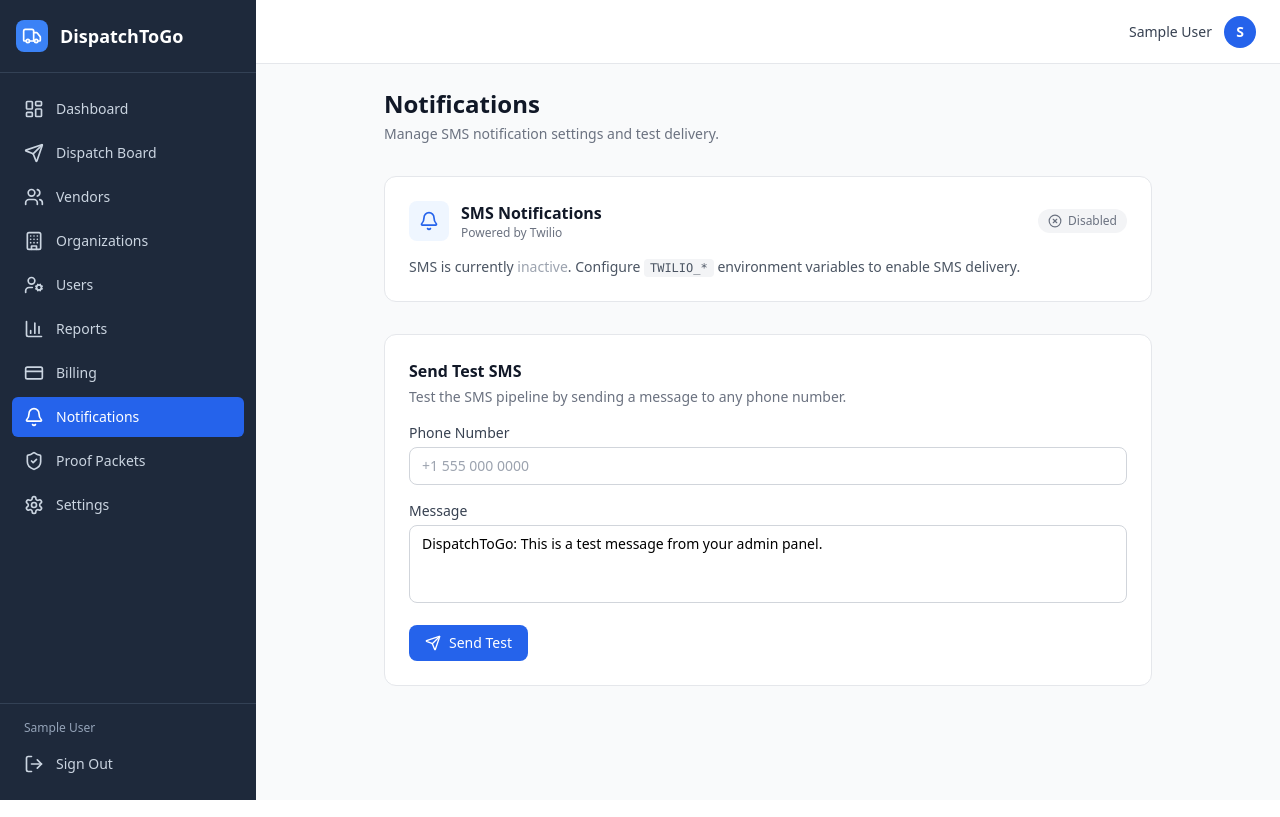
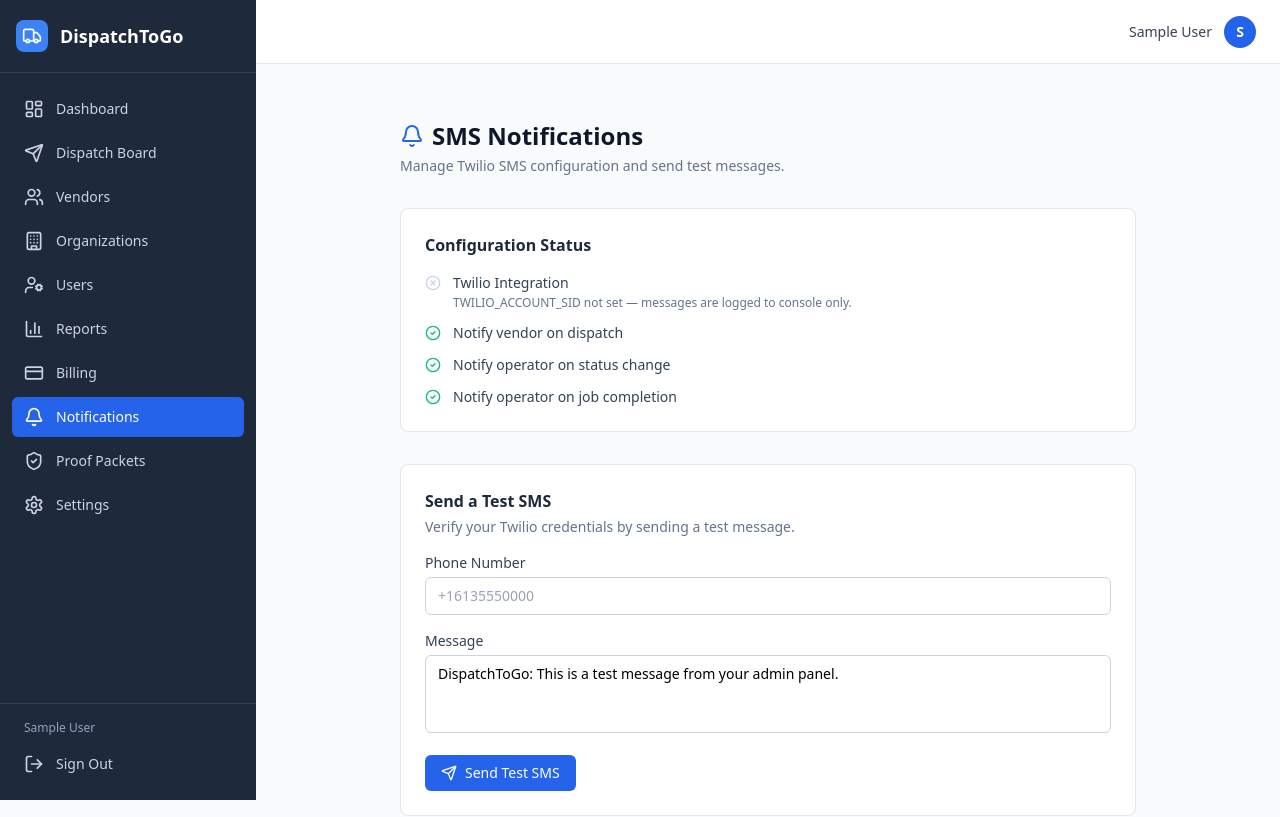
Before and after one commit to olegrumiancev/dispatchtogo, a Next.js app: page /app/admin/notifications in a window 1280 px wide. Shown: the top 817 px of the page. Built offline with nearby package versions, Linux system fonts and the light colour scheme; no server answers; sample sign-in values are in the browser's storage.

Commit message:
fix: update page.tsx with correct version

```diff
--- a/src/app/(app)/app/(dashboard)/admin/notifications/page.tsx
+++ b/src/app/(app)/app/(dashboard)/admin/notifications/page.tsx
@@ -60,83 +60,85 @@ export default function NotificationsPage() {
   }
 
   return (
-    <div className="max-w-3xl mx-auto space-y-8">
+    <div className="max-w-3xl mx-auto py-8 px-4 space-y-8">
+      {/* Header */}
       <div>
-        <h1 className="text-2xl font-bold text-gray-900">Notifications</h1>
-        <p className="text-sm text-gray-500 mt-1">
-          Manage SMS notification settings and test delivery.
+        <h1 className="text-2xl font-bold text-slate-900 flex items-center gap-2">
+          <Bell className="w-6 h-6 text-blue-600" />
+          SMS Notifications
+        </h1>
+        <p className="mt-1 text-sm text-slate-500">
+          Manage Twilio SMS configuration and send test messages.
         </p>
       </div>
 
-      {/* SMS Status Card */}
-      <div className="bg-white rounded-xl border border-gray-200 p-6 space-y-4">
-        <div className="flex items-center gap-3">
-          <div className="w-10 h-10 bg-blue-50 rounded-lg flex items-center justify-center">
-            <Bell className="w-5 h-5 text-blue-600" />
-          </div>
-          <div>
-            <h2 className="text-base font-semibold text-gray-900">SMS Notifications</h2>
-            <p className="text-xs text-gray-500">Powered by Twilio</p>
-          </div>
-          <div className="ml-auto">
-            {smsEnabled ? (
-              <span className="inline-flex items-center gap-1.5 text-xs font-medium text-emerald-700 bg-emerald-50 px-2.5 py-1 rounded-full">
-                <CheckCircle2 className="w-3.5 h-3.5" />
-                Enabled
-              </span>
-            ) : (
-              <span className="inline-flex items-center gap-1.5 text-xs font-medium text-gray-500 bg-gray-100 px-2.5 py-1 rounded-full">
-                <XCircle className="w-3.5 h-3.5" />
-                Disabled
-              </span>
-            )}
-          </div>
+      {/* Configuration Status */}
+      <section className="rounded-lg border border-slate-200 bg-white p-6">
+        <h2 className="text-base font-semibold text-slate-800 mb-4">
+          Configuration Status
+        </h2>
+        <div className="space-y-3">
+          <StatusRow
+            label="Twilio Integration"
+            enabled={smsEnabled}
+            description={
+              smsEnabled
+                ? "Credentials detected — SMS will be delivered via Twilio."
+                : "TWILIO_ACCOUNT_SID not set — messages are logged to console only."
+            }
+          />
+          <StatusRow
+            label="Notify vendor on dispatch"
+            enabled={NOTIFICATION_SETTINGS.notifyVendorOnDispatch}
+          />
+          <StatusRow
+            label="Notify operator on status change"
+            enabled={NOTIFICATION_SETTINGS.notifyOperatorOnStatusChange}
+          />
+          <StatusRow
+            label="Notify operator on job completion"
+            enabled={NOTIFICATION_SETTINGS.notifyOperatorOnCompletion}
+          />
         </div>
-
-        <div className="text-sm text-gray-600 space-y-1">
-          <p>
-            SMS is currently{" "}
-            <span className={smsEnabled ? "text-emerald-600 font-medium" : "text-gray-400 font-medium"}>
-              {smsEnabled ? "active" : "inactive"}
-            </span>
-            . Configure{" "}
-            <code className="text-xs bg-gray-100 px-1.5 py-0.5 rounded font-mono">TWILIO_*</code>{" "}
-            environment variables to enable SMS delivery.
-          </p>
-        </div>
-      </div>
+      </section>
 
       {/* Test SMS */}
-      <div className="bg-white rounded-xl border border-gray-200 p-6">
-        <h2 className="text-base font-semibold text-gray-900 mb-1">Send Test SMS</h2>
-        <p className="text-sm text-gray-500 mb-4">
-          Test the SMS pipeline by sending a message to any phone number.
+      <section className="rounded-lg border border-slate-200 bg-white p-6">
+        <h2 className="text-base font-semibold text-slate-800 mb-1">
+          Send a Test SMS
+        </h2>
+        <p className="text-sm text-slate-500 mb-4">
+          Verify your Twilio credentials by sending a test message.
         </p>
 
         <form onSubmit={handleSendTest} className="space-y-4">
           <div>
-            <label className="block text-sm font-medium text-gray-700 mb-1">
+            <label className="block text-sm font-medium text-slate-700 mb-1">
               Phone Number
             </label>
             <input
               type="tel"
               value={form.phone}
-              onChange={(e) => setForm((p) => ({ ...p, phone: e.target.value }))}
-              placeholder="+1 555 000 0000"
-              className="w-full border border-gray-300 rounded-lg px-3 py-2 text-sm focus:outline-none focus:ring-2 focus:ring-blue-500"
+              onChange={(e) =>
+                setForm((p) => ({ ...p, phone: e.target.value }))
+              }
+              placeholder="+16135550000"
+              className="w-full border border-slate-300 rounded-md px-3 py-2 text-sm focus:outline-none focus:ring-2 focus:ring-blue-500"
               required
             />
           </div>
 
           <div>
-            <label className="block text-sm font-medium text-gray-700 mb-1">
+            <label className="block text-sm font-medium text-slate-700 mb-1">
               Message
             </label>
             <textarea
               value={form.message}
-              onChange={(e) => setForm((p) => ({ ...p, message: e.target.value }))}
+              onChange={(e) =>
+                setForm((p) => ({ ...p, message: e.target.value }))
+              }
               rows={3}
-              className="w-full border border-gray-300 rounded-lg px-3 py-2 text-sm focus:outline-none focus:ring-2 focus:ring-blue-500 resize-none"
+              className="w-full border border-slate-300 rounded-md px-3 py-2 text-sm focus:outline-none focus:ring-2 focus:ring-blue-500 resize-none"
               required
             />
           </div>
@@ -144,28 +146,82 @@ export default function NotificationsPage() {
           <button
             type="submit"
             disabled={form.status === "sending"}
-            className="inline-flex items-center gap-2 bg-blue-600 text-white px-4 py-2 rounded-lg text-sm font-medium hover:bg-blue-700 disabled:opacity-50 transition-colors"
+            className="inline-flex items-center gap-2 px-4 py-2 bg-blue-600 text-white text-sm font-medium rounded-md hover:bg-blue-700 disabled:opacity-50"
           >
             {form.status === "sending" ? (
               <Loader2 className="w-4 h-4 animate-spin" />
             ) : (
               <Send className="w-4 h-4" />
             )}
-            {form.status === "sending" ? "Sending..." : "Send Test"}
+            {form.status === "sending" ? "Sending…" : "Send Test SMS"}
           </button>
 
           {form.feedback && (
             <div
-              className={`text-sm px-3 py-2 rounded-lg ${
+              className={`flex items-start gap-2 p-3 rounded-md text-sm ${
                 form.status === "success"
-                  ? "bg-emerald-50 text-emerald-700 border border-emerald-200"
-                  : "bg-red-50 text-red-700 border border-red-200"
+                  ? "bg-emerald-50 text-emerald-800"
+                  : "bg-red-50 text-red-800"
               }`}
             >
+              {form.status === "success" ? (
+                <CheckCircle2 className="w-4 h-4 mt-0.5 flex-shrink-0" />
+              ) : (
+                <XCircle className="w-4 h-4 mt-0.5 flex-shrink-0" />
+              )}
               {form.feedback}
             </div>
           )}
         </form>
+      </section>
+
+      {/* Events legend */}
+      <section className="rounded-lg border border-slate-200 bg-white p-6">
+        <h2 className="text-base font-semibold text-slate-800 mb-3">
+          Automatic Notification Events
+        </h2>
+        <ul className="space-y-2 text-sm text-slate-600">
+          <li>
+            <strong>Vendor dispatched</strong> — SMS sent to vendor when a job is assigned.
+          </li>
+          <li>
+            <strong>Job accepted / rejected</strong> — SMS sent to operator when vendor responds.
+          </li>
+          <li>
+            <strong>Job started</strong> — SMS sent to operator when vendor begins work.
+          </li>
+          <li>
+            <strong>Job completed</strong> — SMS sent to operator when vendor marks work done.
+          </li>
+        </ul>
+      </section>
+    </div>
+  );
+}
+
+// ─── Sub-component ─────────────────────────────────────────────────────────────────────────────────
+
+function StatusRow({
+  label,
+  enabled,
+  description,
+}: {
+  label: string;
+  enabled: boolean;
+  description?: string;
+}) {
+  return (
+    <div className="flex items-start gap-3">
+      {enabled ? (
+        <CheckCircle2 className="w-4 h-4 text-emerald-500 mt-0.5 flex-shrink-0" />
+      ) : (
+        <XCircle className="w-4 h-4 text-slate-300 mt-0.5 flex-shrink-0" />
+      )}
+      <div>
+        <p className="text-sm font-medium text-slate-700">{label}</p>
+        {description && (
+          <p className="text-xs text-slate-500 mt-0.5">{description}</p>
+        )}
       </div>
     </div>
   );
```
